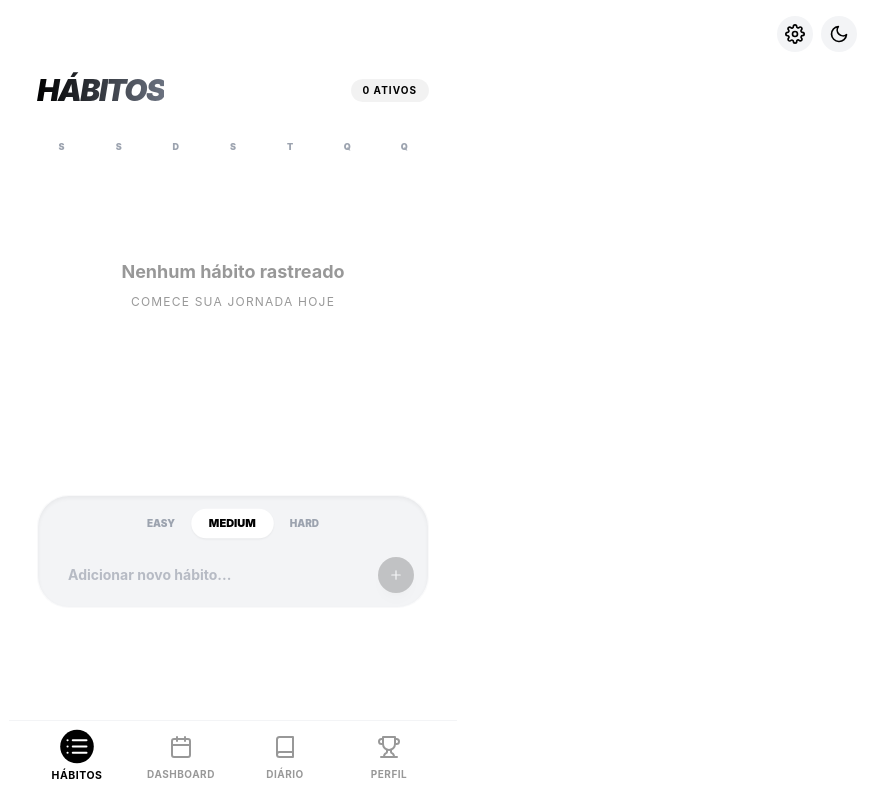
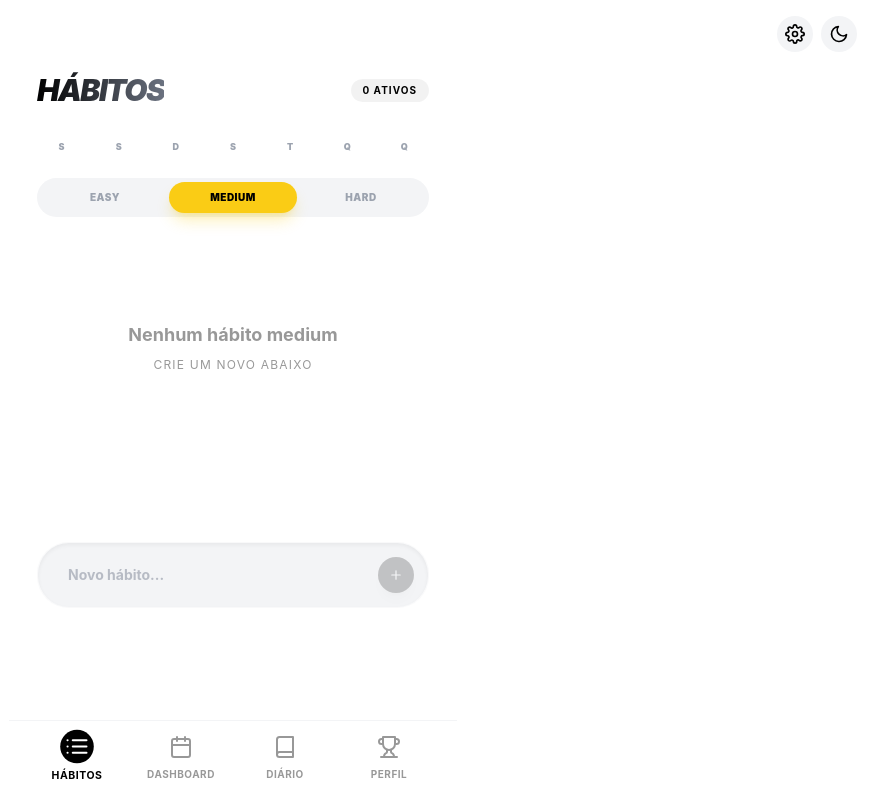
Before and after one commit to caiorafaeldop/OnPercent---The-Card-Game, a React (Vite) app: page / in a window 1280 px wide. Shown: the whole page, without its empty margins (407-1280 px from the left). Built offline with nearby package versions, Linux system fonts and the light colour scheme.

Commit message:
habit update

```diff
--- a/components/HabitList.tsx
+++ b/components/HabitList.tsx
@@ -22,21 +22,25 @@ const getLast7Days = () => {
 
 const HabitList: React.FC<HabitListProps> = ({ habits, onToggle, onAdd, onDelete }) => {
   const [newHabit, setNewHabit] = useState('');
-  const [newDifficulty, setNewDifficulty] = useState<'easy'|'medium'|'hard'>('medium');
+  const [activeTab, setActiveTab] = useState<'easy'|'medium'|'hard'>('medium');
   const weekDays = getLast7Days();
 
   const handleAdd = (e: React.FormEvent) => {
     e.preventDefault();
     if (newHabit.trim()) {
-      onAdd(newHabit, newDifficulty);
+      onAdd(newHabit, activeTab);
       setNewHabit('');
-      setNewDifficulty('medium');
     }
   };
 
-  const formatDateKey = (date: Date) => date.toISOString().split('T')[0];
+  // FIX: Use local time YYYY-MM-DD instead of UTC to prevent timezone shifts
+  const formatDateKey = (date: Date) => {
+      const offset = date.getTimezoneOffset();
+      const localDate = new Date(date.getTime() - (offset * 60 * 1000));
+      return localDate.toISOString().split('T')[0];
+  };
+
   const formatDisplayDay = (date: Date) => date.toLocaleDateString('pt-BR', { weekday: 'narrow' }).toUpperCase();
-  const formatDisplayDate = (date: Date) => date.getDate();
 
   const getStreakColor = (streak: number) => {
       // Palette: Light -> Dark/Neon (Histórias da Noite Theme)
@@ -52,6 +56,8 @@ const HabitList: React.FC<HabitListProps> = ({ habits, onToggle, onAdd, onDelete
       return 'bg-gray-100 dark:bg-gray-800 text-transparent scale-75 hover:scale-90 opacity-50 hover:opacity-100'; // Default (0)
   };
 
+  const filteredHabits = habits.filter(h => (h.difficulty || 'medium') === activeTab);
+
   return (
     <div className="flex flex-col h-full space-y-6 pb-20">
       <header className="flex justify-between items-center mb-2 px-1">
@@ -64,7 +70,7 @@ const HabitList: React.FC<HabitListProps> = ({ habits, onToggle, onAdd, onDelete
       </header>
 
       {/* Week Header */}
-      <div className="grid grid-cols-7 gap-2 mb-4 px-1">
+      <div className="grid grid-cols-7 gap-2 px-1">
          {weekDays.map((day) => (
            <div key={day.toString()} className="flex flex-col items-center justify-center space-y-1">
              <span className="text-[9px] font-black uppercase text-gray-400">{formatDisplayDay(day)}</span>
@@ -72,14 +78,40 @@ const HabitList: React.FC<HabitListProps> = ({ habits, onToggle, onAdd, onDelete
          ))}
       </div>
 
+      {/* Difficulty Tabs */}
+      <div className="flex p-1 bg-gray-100 dark:bg-gray-900 rounded-full mx-1">
+        {(['easy', 'medium', 'hard'] as const).map((tab) => {
+            const isActive = activeTab === tab;
+            let activeColor = '';
+            if (tab === 'easy') activeColor = 'bg-green-400 text-black shadow-green-400/30';
+            if (tab === 'medium') activeColor = 'bg-yellow-400 text-black shadow-yellow-400/30';
+            if (tab === 'hard') activeColor = 'bg-red-500 text-white shadow-red-500/30';
+
+            return (
+                <button
+                    key={tab}
+                    onClick={() => setActiveTab(tab)}
+                    className={`
+                        flex-1 py-2 rounded-full text-[10px] font-black uppercase tracking-wider transition-all
+                        ${isActive
+                            ? `${activeColor} shadow-lg scale-100`
+                            : 'text-gray-400 hover:text-black dark:hover:text-white'}
+                    `}
+                >
+                    {tab}
+                </button>
+            )
+        })}
+      </div>
+
       <div className="flex-1 overflow-y-auto space-y-6 no-scrollbar px-1">
-        {habits.length === 0 ? (
+        {filteredHabits.length === 0 ? (
            <div className="text-center py-20 opacity-40">
-             <p className="text-lg font-bold">Nenhum hábito rastreado</p>
-             <p className="text-xs uppercase tracking-widest mt-2">Comece sua jornada hoje</p>
+             <p className="text-lg font-bold">Nenhum hábito {activeTab}</p>
+             <p className="text-xs uppercase tracking-widest mt-2">Crie um novo abaixo</p>
            </div>
         ) : (
-          habits.map((habit) => (
+          filteredHabits.map((habit) => (
             <div key={habit.id} className="group flex flex-col gap-4 bg-white dark:bg-white/5 rounded-2xl p-4 shadow-sm border border-gray-100 dark:border-white/5 relative overflow-hidden transition-all hover:shadow-md">
               {/* Difficulaty Indicator Stripe */}
               <div className={`absolute left-0 top-0 bottom-0 w-1 ${
@@ -146,31 +178,13 @@ const HabitList: React.FC<HabitListProps> = ({ habits, onToggle, onAdd, onDelete
       {/* Add Habit Input */}
       <form onSubmit={handleAdd} className="mt-auto px-1 pt-4 pb-2">
         <div className="bg-gray-100 dark:bg-gray-900 rounded-[2rem] p-1.5 flex flex-col gap-2 shadow-inner border border-white/50 dark:border-black/50">
-            {/* Difficulty Toggle */}
-            <div className="flex justify-center gap-1 pt-2 pb-1">
-                {(['easy', 'medium', 'hard'] as const).map((d) => (
-                    <button
-                        key={d}
-                        type="button"
-                        onClick={() => setNewDifficulty(d)}
-                        className={`
-                            text-[10px] uppercase font-black px-4 py-1.5 rounded-full transition-all
-                            ${newDifficulty === d
-                                ? 'bg-white dark:bg-gray-800 shadow-sm scale-110 text-black dark:text-white'
-                                : 'text-gray-400 hover:text-gray-600'}
-                        `}
-                    >
-                        {d}
-                    </button>
-                ))}
-            </div>
 
             <div className="relative flex items-center">
                 <input
                     type="text"
                     value={newHabit}
                     onChange={(e) => setNewHabit(e.target.value)}
-                    placeholder="Adicionar novo hábito..."
+                    placeholder={`Novo hábito...`}
                     className="w-full pl-6 pr-14 py-4 bg-transparent text-sm font-bold focus:outline-none placeholder-gray-400/70"
                 />
                 <button
```
